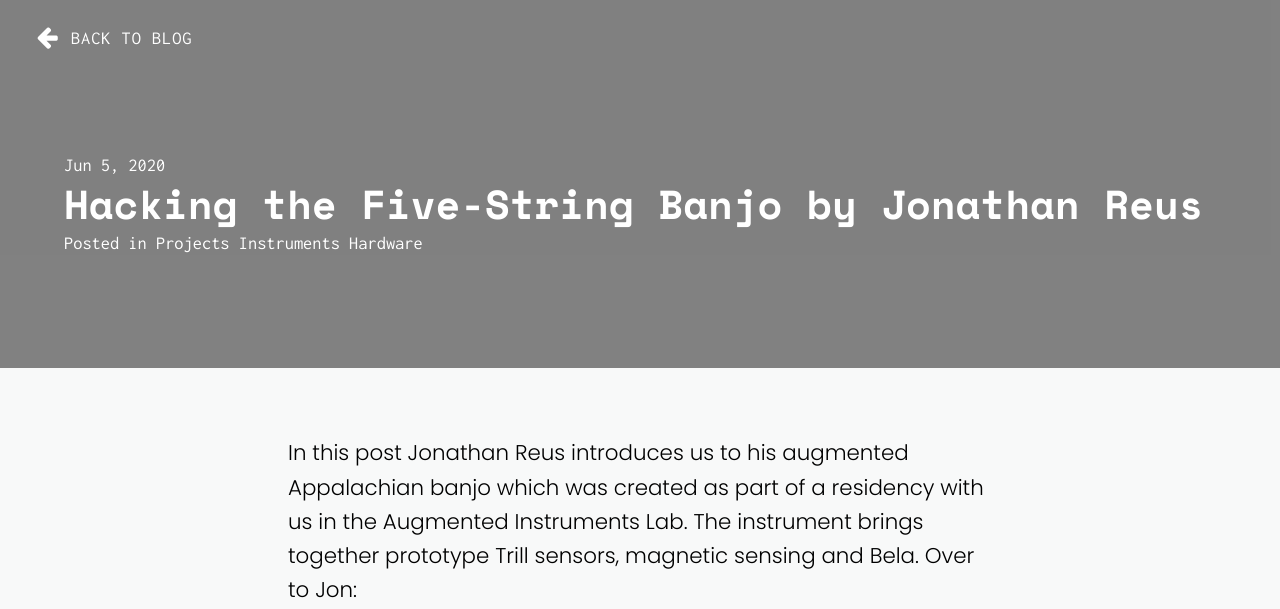
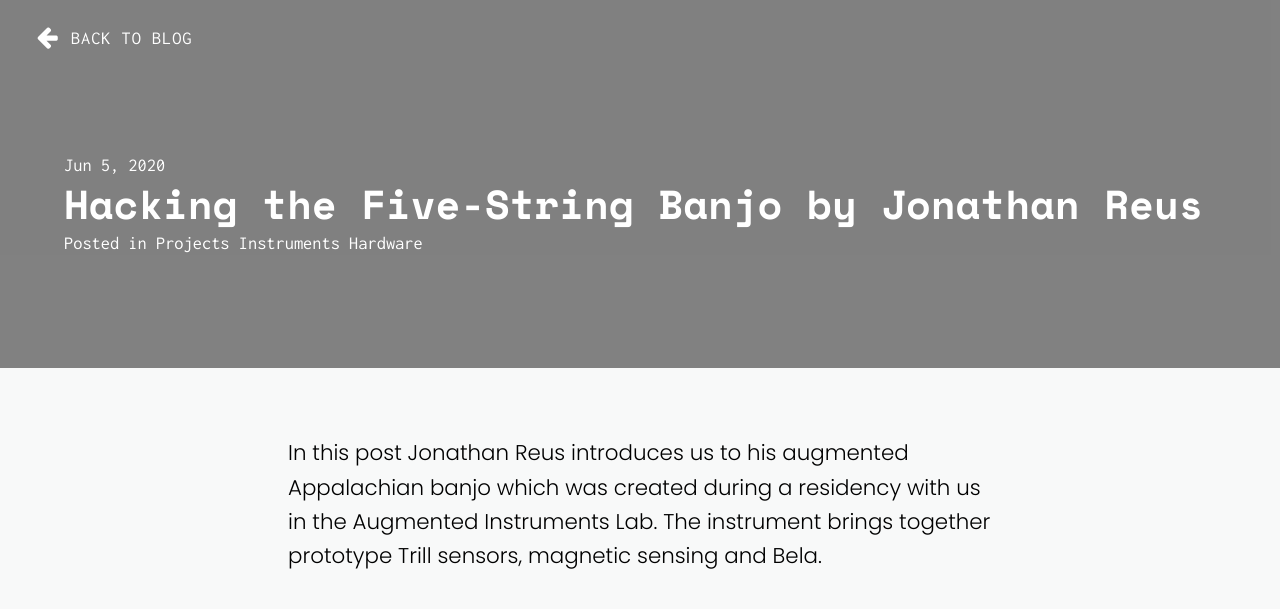
Before and after one commit to BelaPlatform/bela_newBlog, a Jekyll site: the page built from docs/_posts/2020-06-05-hacking-the-banjo-jonathan-reus.markdown, in a window 1280 px wide and 1400 px high. Shown: the top 609 px of the window. Built offline with Jekyll 4.4.1, drawn with Linux system fonts in a browser that asks for light colours; nearby versions of some CDN libraries; some of the changed text lies outside the part shown.

```diff
--- a/docs/_posts/2020-06-05-hacking-the-banjo-jonathan-reus.markdown
+++ b/docs/_posts/2020-06-05-hacking-the-banjo-jonathan-reus.markdown
@@ -11,13 +11,13 @@ image: banjela/header.jpg
 author: bela
 ---
 
-In this post Jonathan Reus introduces us to his augmented Appalachian banjo which was created as part of a residency with us in the Augmented Instruments Lab. The instrument brings together prototype Trill sensors, magnetic sensing and Bela. Over to Jon:
+In this post Jonathan Reus introduces us to his augmented Appalachian banjo which was created during a residency with us in the Augmented Instruments Lab. The instrument brings together prototype Trill sensors, magnetic sensing and Bela.
 
 # Hacking the Five-String Banjo
 
 {% include vimeo.html vimeo="423540292" %}
 
-In the summer of 2019 I was graciously received by [Andrew McPherson](http://andrewmcpherson.org/) and the rest of the [Augmented Instruments Lab](http://instrumentslab.org/) at [C4DM](https://c4dm.eecs.qmul.ac.uk/) in London for a series of micro-residencies. I've had a longstanding interest in "old time" American folk music since getting wrapped up in that culture a lifetime ago when I lived and worked in Northern Florida. You may have heard that Florida is the state where the farther north you go, the farther South you get.
+In the summer of 2019 I was graciously received by Andrew McPherson and the rest of the [Augmented Instruments Lab](http://instrumentslab.org/) at [C4DM](https://c4dm.eecs.qmul.ac.uk/) in London for a series of micro-residencies. I've had a longstanding interest in "old time" American folk music since getting wrapped up in that culture a lifetime ago when I lived and worked in Northern Florida. You may have heard that Florida is the state where the farther north you go, the farther South you get.
 
 A lot of that hands-on, material/social-oriented cultural ethos that I associate with Southern craft and folk art still sticks with me in the way that I approach digital music, in that I often see new technological approaches to art-making from a perspective grounded in materiality, sociability and egalitarianism. In some senses, folk instruments and music practices could be thought of as an archetype of the "convivial technology" that philosopher of science Ivan Illich described in his 1973 book "Tools for Conviviality".
 
```
Also changed, not shown: docs/assets/images/banjela/ proto_lasercuts.jpg (added).
